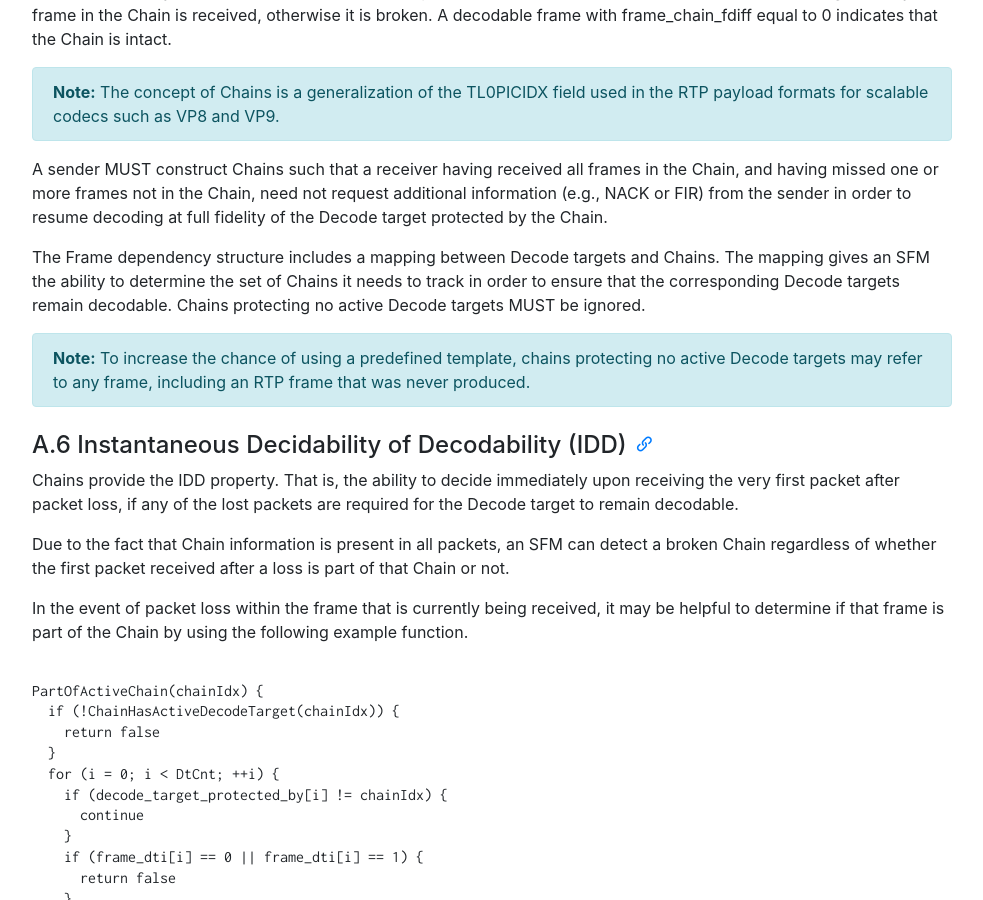
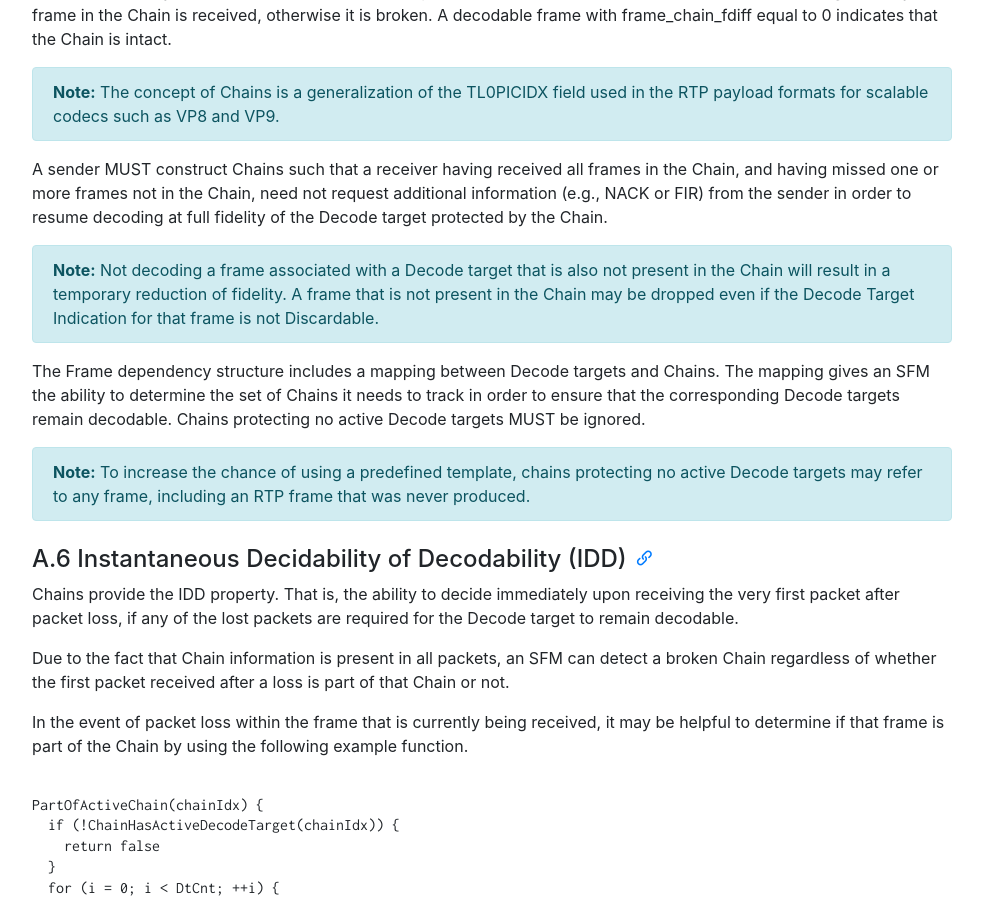
Before and after one commit to AOMediaCodec/av1-rtp-spec, a Jekyll site: the page built from index.md, in a window 1280 px wide and 900 px high, scrolled down 21978 px. Shown: the whole window, without its empty margins (53-1036 px from the left). Built offline with Jekyll 4.4.1, drawn with Linux system fonts in a browser that asks for light colours; nearby versions of some CDN libraries.

Commit message:
Clarify dropping frames that are not in chain (#201)
* Clarify IDD with Chains section

* Rewrote chain property as a requirement on Sender

* Repolish constraint on sender about chains

```diff
--- a/av1-rtp-spec.md
+++ b/av1-rtp-spec.md
@@ -760,6 +760,9 @@
 
 A sender MUST construct Chains such that a receiver having received all frames in the Chain, and having missed one or more frames not in the Chain, need not request additional information (e.g., NACK or FIR) from the sender in order to resume decoding at full fidelity of the Decode target protected by the Chain.
 
+**Note:** Not decoding a frame associated with a Decode target that is also not present in the Chain will result in a temporary reduction of fidelity. A frame that is not present in the Chain may be dropped even if the Decode Target Indication for that frame is not Discardable.
+{:.alert .alert-info }
+
 The Frame dependency structure includes a mapping between Decode targets and Chains. The mapping gives an SFM the ability to determine the set of Chains it needs to track in order to ensure that the corresponding Decode targets remain decodable. Chains protecting no active Decode targets MUST be ignored.
 
 **Note:** To increase the chance of using a predefined template, chains protecting no active Decode targets may refer to any frame, including an RTP frame that was never produced.
```
